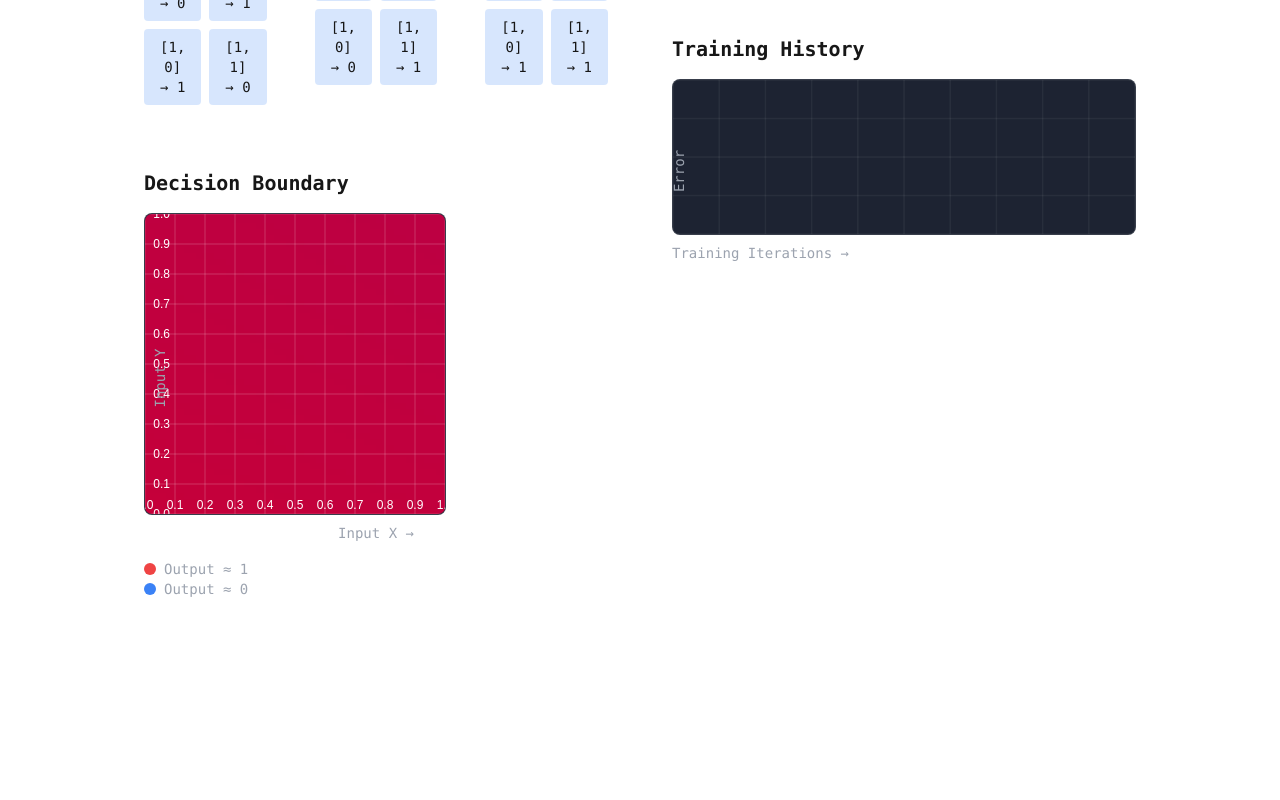
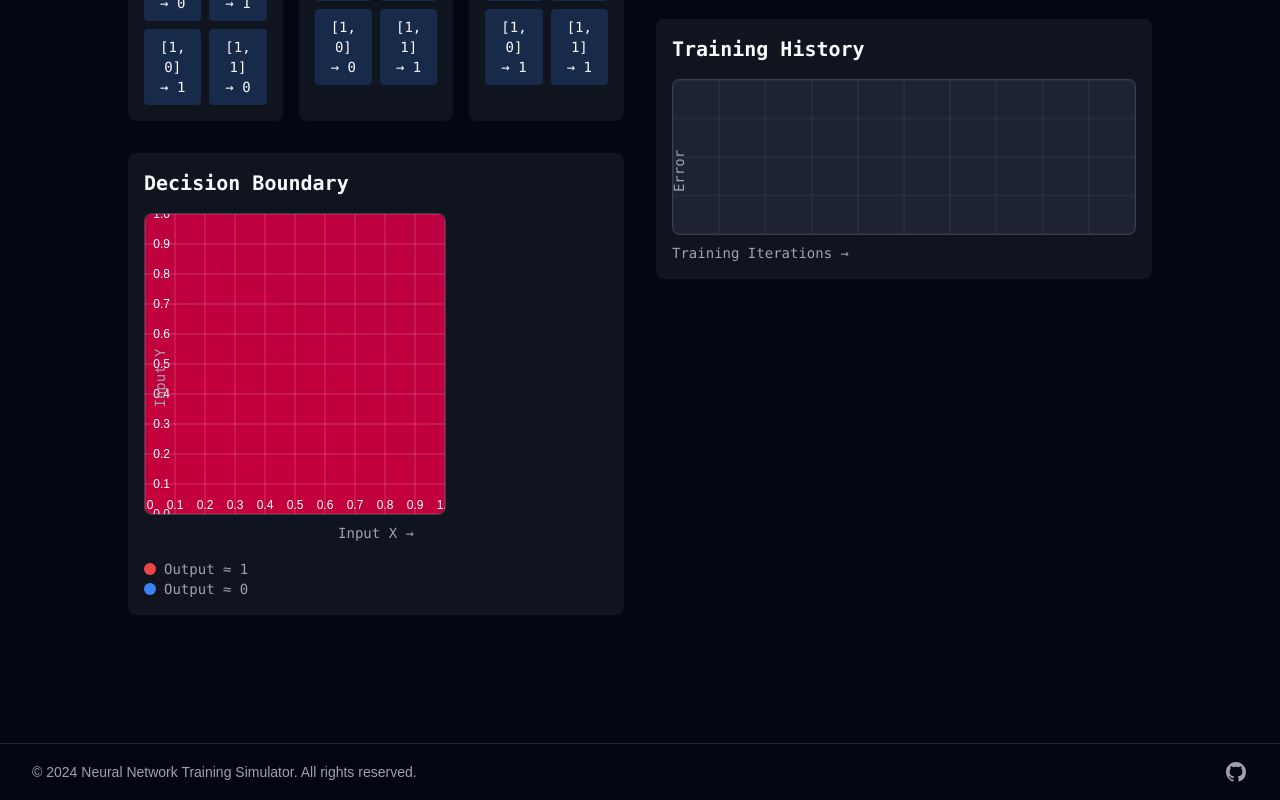
Before and after one commit to Zaid-maker/neural-network-training-sim, a Next.js app: page / in a window 1280 px wide. Shown: the part 1233-2033 px from the top of the page. Before the commit the page ends 1976 px from the top, so only its background shows below. Built offline with nearby package versions, Linux system fonts and the light colour scheme.

Commit message:
update layout

```diff
--- a/app/layout.tsx
+++ b/app/layout.tsx
@@ -1,4 +1,4 @@
-import type { Metadata } from "next";
+import type { Metadata, Viewport } from "next";
 import localFont from "next/font/local";
 import "./globals.css";
 
@@ -6,29 +6,126 @@
   src: "./fonts/GeistVF.woff",
   variable: "--font-geist-sans",
   weight: "100 900",
+  display: "swap",
 });
+
 const geistMono = localFont({
   src: "./fonts/GeistMonoVF.woff",
   variable: "--font-geist-mono",
   weight: "100 900",
+  display: "swap",
 });
 
 export const metadata: Metadata = {
-  title: "Create Next App",
-  description: "Generated by create next app",
+  title: {
+    template: "%s | Neural Network Training Simulator",
+    default: "Neural Network Training Simulator",
+  },
+  description: "An interactive web application for understanding and experimenting with neural network training techniques.",
+  keywords: [
+    "Neural Network",
+    "Machine Learning",
+    "Deep Learning",
+    "Training Simulator",
+    "Interactive Learning",
+    "AI Education",
+  ],
+  authors: [
+    {
+      name: "Neural Network Training Simulator Team",
+    },
+  ],
+  creator: "Neural Network Training Simulator Team",
+  publisher: "Neural Network Training Simulator",
+  robots: {
+    index: true,
+    follow: true,
+  },
+  openGraph: {
+    type: "website",
+    locale: "en_US",
+    url: "https://neural-network-simulator.example.com",
+    title: "Neural Network Training Simulator",
+    description: "Interactive neural network training visualization and experimentation platform",
+    siteName: "Neural Network Training Simulator",
+  },
+  twitter: {
+    card: "summary_large_image",
+    title: "Neural Network Training Simulator",
+    description: "Interactive neural network training visualization and experimentation platform",
+  },
 };
 
-export default function RootLayout({
-  children,
-}: Readonly<{
+export const viewport: Viewport = {
+  themeColor: [
+    { media: "(prefers-color-scheme: light)", color: "#ffffff" },
+    { media: "(prefers-color-scheme: dark)", color: "#000000" },
+  ],
+  width: "device-width",
+  initialScale: 1,
+  maximumScale: 5,
+  userScalable: true,
+  colorScheme: "dark",
+};
+
+interface RootLayoutProps {
   children: React.ReactNode;
-}>) {
+}
+
+export default function RootLayout({ children }: Readonly<RootLayoutProps>) {
   return (
-    <html lang="en">
-      <body
-        className={`${geistSans.variable} ${geistMono.variable} antialiased`}
-      >
-        {children}
+    <html
+      lang="en"
+      className={`${geistSans.variable} ${geistMono.variable}`}
+      suppressHydrationWarning
+    >
+      <head>
+        <link rel="icon" href="/favicon.ico" sizes="any" />
+        <link
+          rel="icon"
+          href="/icon.svg"
+          type="image/svg+xml"
+          sizes="any"
+        />
+        <link rel="apple-touch-icon" href="/apple-touch-icon.png" />
+        <link rel="manifest" href="/manifest.json" />
+      </head>
+      <body className="min-h-screen bg-gray-950 text-gray-50 antialiased">
+        <div className="relative flex min-h-screen flex-col">
+          <main className="flex-1">
+            {children}
+          </main>
+          <footer className="border-t border-gray-800 bg-gray-950/50 backdrop-blur-sm">
+            <div className="mx-auto max-w-7xl px-4 py-4 sm:px-6 md:flex md:items-center md:justify-between lg:px-8">
+              <div className="flex justify-center space-x-6 md:order-2">
+                <a
+                  href="https://github.com/yourusername/neural-network-training-simulator"
+                  className="text-gray-400 hover:text-gray-300"
+                  target="_blank"
+                  rel="noopener noreferrer"
+                >
+                  <span className="sr-only">GitHub</span>
+                  <svg
+                    className="h-6 w-6"
+                    fill="currentColor"
+                    viewBox="0 0 24 24"
+                  >
+                    <path
+                      fillRule="evenodd"
+                      d="M12 2C6.477 2 2 6.484 2 12.017c0 4.425 2.865 8.18 6.839 9.504.5.092.682-.217.682-.483 0-.237-.008-.868-.013-1.703-2.782.605-3.369-1.343-3.369-1.343-.454-1.158-1.11-1.466-1.11-1.466-.908-.62.069-.608.069-.608 1.003.07 1.531 1.032 1.531 1.032.892 1.53 2.341 1.088 2.91.832.092-.647.35-1.088.636-1.338-2.22-.253-4.555-1.113-4.555-4.951 0-1.093.39-1.988 1.029-2.688-.103-.253-.446-1.272.098-2.65 0 0 .84-.27 2.75 1.026A9.564 9.564 0 0112 6.844c.85.004 1.705.115 2.504.337 1.909-1.296 2.747-1.027 2.747-1.027.546 1.379.202 2.398.1 2.651.64.7 1.028 1.595 1.028 2.688 0 3.848-2.339 4.695-4.566 4.943.359.309.678.92.678 1.855 0 1.338-.012 2.419-.012 2.747 0 .268.18.58.688.482A10.019 10.019 0 0022 12.017C22 6.484 17.522 2 12 2z"
+                      clipRule="evenodd"
+                    />
+                  </svg>
+                </a>
+              </div>
+              <div className="mt-8 md:order-1 md:mt-0">
+                <p className="text-center text-sm text-gray-400">
+                  &copy; {new Date().getFullYear()} Neural Network Training Simulator. All rights reserved.
+                </p>
+              </div>
+            </div>
+          </footer>
+        </div>
       </body>
     </html>
   );
```
Also changed, not shown: public/icon.svg (added), public/manifest.json (added).
